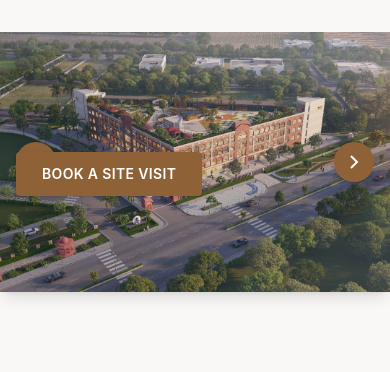
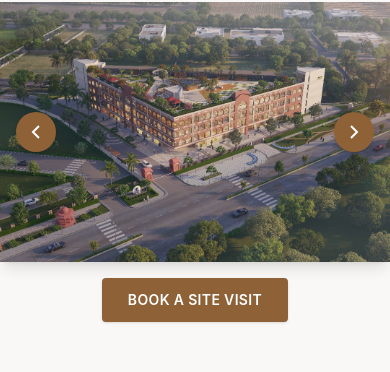
Before and after one commit to heyprakhar/krishnabhumi, a React (Create React App) app: page / in a window 390 px wide. Shown: the part 160-532 px from the top of the page. Built offline with nearby package versions, Linux system fonts and the light colour scheme.

Commit message:
fixed carousel issue

```diff
--- a/src/components/HeroSection.jsx
+++ b/src/components/HeroSection.jsx
@@ -12,7 +12,6 @@ const images = [car1, car2, car3, car4, car5, car6];
 const HeroSection = () => {
   const [index, setIndex] = useState(0);
 
-  // Auto-slide every 2 seconds
   useEffect(() => {
     const interval = setInterval(() => {
       setIndex((prev) => (prev === images.length - 1 ? 0 : prev + 1));
@@ -48,7 +47,8 @@ const HeroSection = () => {
         {/* Left Arrow */}
         <button
           onClick={prevSlide}
-          className="absolute top-1/2 left-4 -translate-y-1/2 z-10 bg-[#8e6136] hover:bg-[#a18c5d] text-white rounded-full w-10 h-10 flex items-center justify-center shadow-md transition"
+          aria-label="Previous Slide"
+          className="absolute top-1/2 left-4 -translate-y-1/2 z-20 bg-[#8e6136] hover:bg-[#a18c5d] text-white rounded-full w-10 h-10 flex items-center justify-center shadow-md transition"
         >
           <svg
             className="w-6 h-6 rotate-180"
@@ -64,7 +64,8 @@ const HeroSection = () => {
         {/* Right Arrow */}
         <button
           onClick={nextSlide}
-          className="absolute top-1/2 right-4 -translate-y-1/2 z-10 bg-[#8e6136] hover:bg-[#a18c5d] text-white rounded-full w-10 h-10 flex items-center justify-center shadow-md transition"
+          aria-label="Next Slide"
+          className="absolute top-1/2 right-4 -translate-y-1/2 z-20 bg-[#8e6136] hover:bg-[#a18c5d] text-white rounded-full w-10 h-10 flex items-center justify-center shadow-md transition"
         >
           <svg
             className="w-6 h-6"
@@ -78,8 +79,8 @@ const HeroSection = () => {
         </button>
       </div>
 
-      {/* CTA */}
-      <div className="absolute top-1/2 left-4 sm:left-6 md:left-16 -translate-y-1/2 flex flex-col gap-4 sm:gap-5 max-w-[90%] sm:max-w-[400px] md:max-w-[470px] z-10">
+      {/* CTA: position responsive: below carousel on small, overlay on md+ */}
+      <div className="flex justify-center mt-4 md:absolute md:top-1/2 md:left-16 md:-translate-y-1/2 md:max-w-[470px] md:max-w-[470px] md:flex-col md:gap-5 z-10">
         <a
           href="#book-visit"
           className="inline-block w-fit px-6 sm:px-8 py-2.5 sm:py-3 bg-[#8e6136] hover:bg-[#a18c5d] text-white font-semibold rounded shadow text-sm sm:text-base uppercase tracking-wide transition-colors border-2 border-[#8e6136] hover:border-[#a18c5d] font-inter"
```
